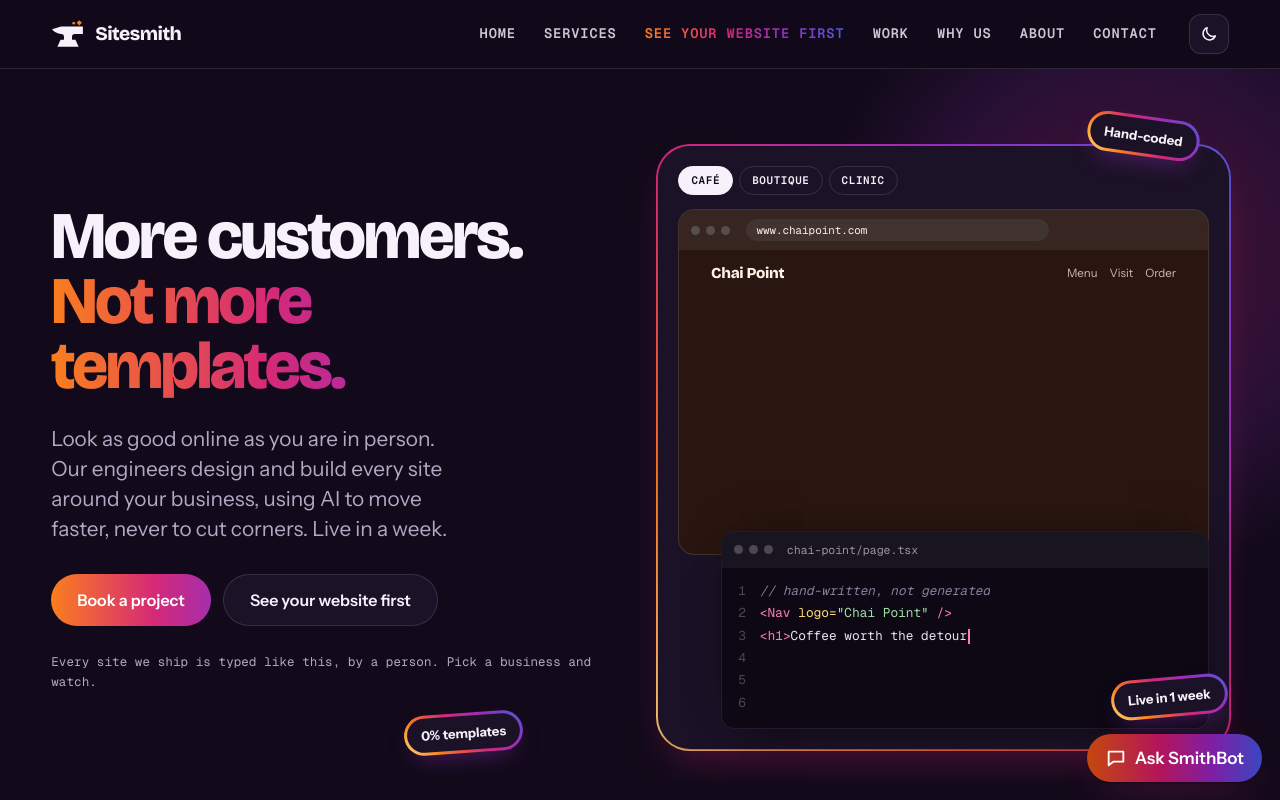
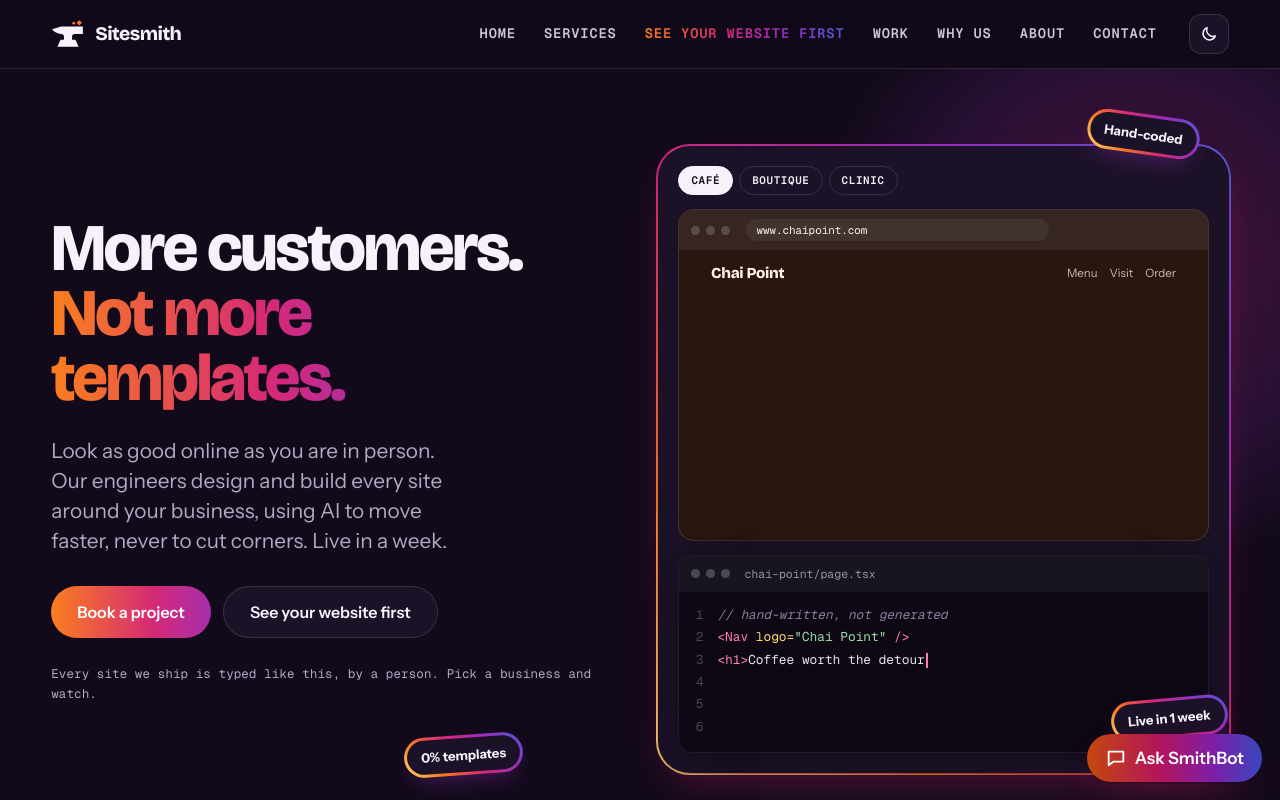
Before and after one commit to DipayaN8k/SiteSmithv1, a Next.js app in the folder frontend/: page / in a window 1280 px wide. Shown: the top 800 px of the page. Built offline with nearby package versions, Linux system fonts and the light colour scheme.

Commit message:
Home demo: code panel sits below the browser instead of covering it

```diff
--- a/frontend/src/app/globals.css
+++ b/frontend/src/app/globals.css
@@ -437,8 +437,8 @@
 .tok-s { color: #9fe0a8; }
 .tok-b { color: #b99cff; }
 
-.coder__preview { aspect-ratio: auto; min-height: 220px; padding-bottom: 34px; position: relative; transition: background 0.5s ease; }
-.coder .editor { margin: -24px 0 0 8%; z-index: 1; box-shadow: 0 -10px 40px -18px rgba(0, 0, 0, 0.55), 0 20px 40px -20px rgba(0, 0, 0, 0.5); }
+.coder__preview { aspect-ratio: auto; min-height: 220px; padding-bottom: 20px; position: relative; transition: background 0.5s ease; }
+.coder .editor { margin: 14px 0 0; z-index: 1; box-shadow: 0 -10px 40px -18px rgba(0, 0, 0, 0.55), 0 20px 40px -20px rgba(0, 0, 0, 0.5); }
 .coder__preview [data-on] { transition: opacity 0.45s ease, transform 0.45s cubic-bezier(0.2, 0.9, 0.3, 1.2), filter 0.45s ease; }
 .coder__preview [data-on="false"] { opacity: 0; transform: translateY(10px); filter: blur(4px); }
 @media (max-width: 520px) {
```
